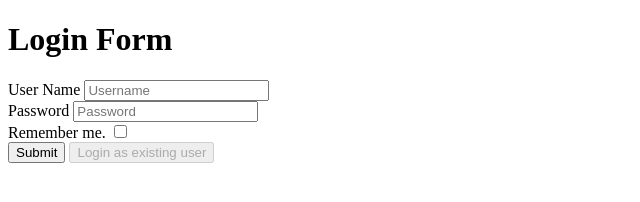
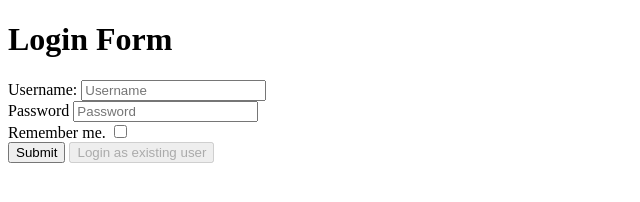
Before and after one commit to acciojob/remember-me-login-form-Pr75502, a website: page main.html in a window 1280 px wide. Shown: the full height of the page, 0-640 px from the left. Drawn offline with Linux system fonts and the light colour scheme.

Commit message:
created a submission

```diff
--- a/main.html
+++ b/main.html
@@ -8,7 +8,7 @@
 <body>
     <h1>Login Form</h1>
     <form>
-        <label for="username">User Name</label>
+        <label for="username">Username:</label>
 <input type="text" placeholder="Username" id="username"><br>
 
         <label for="password">Password</label>
```
